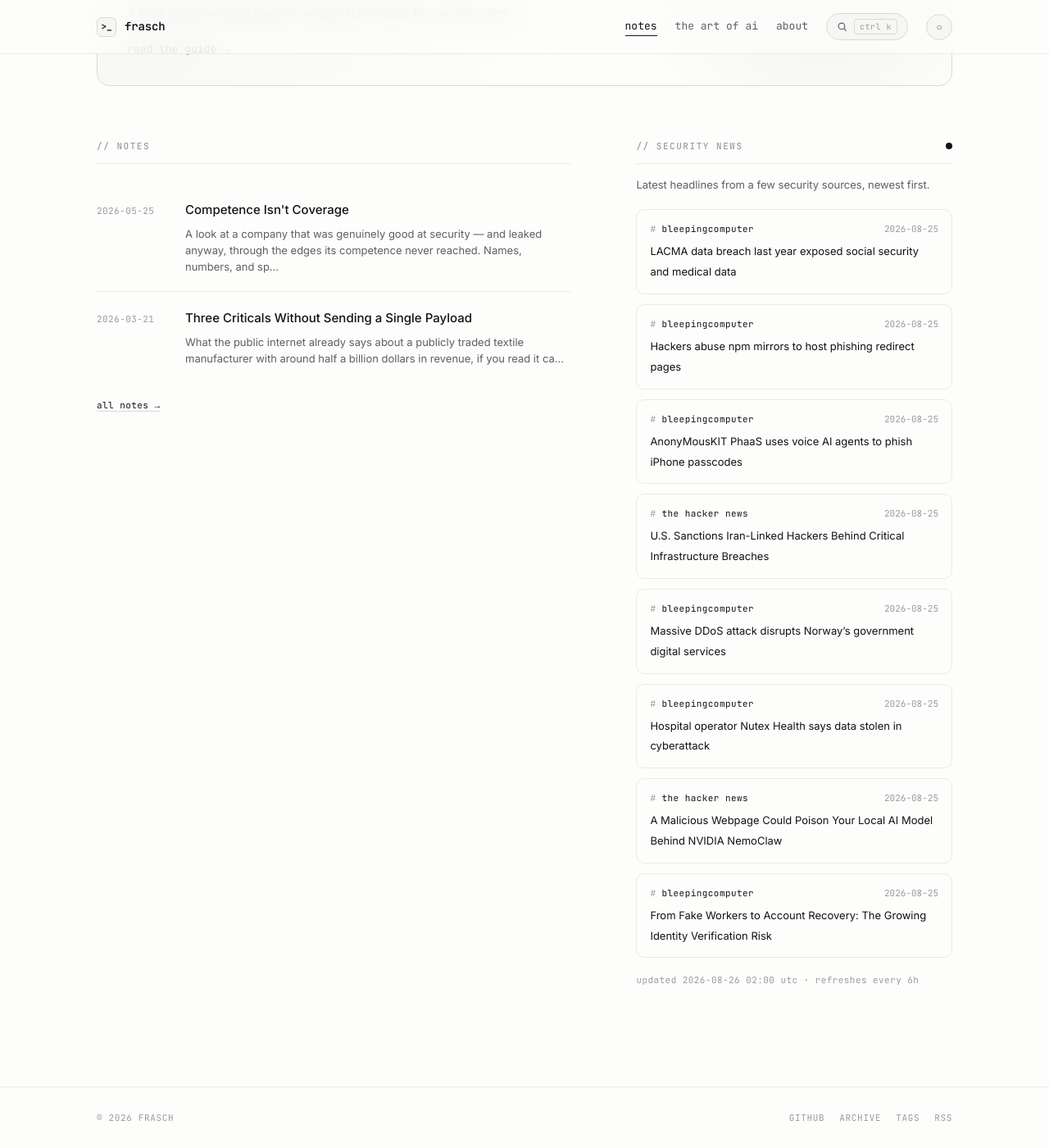
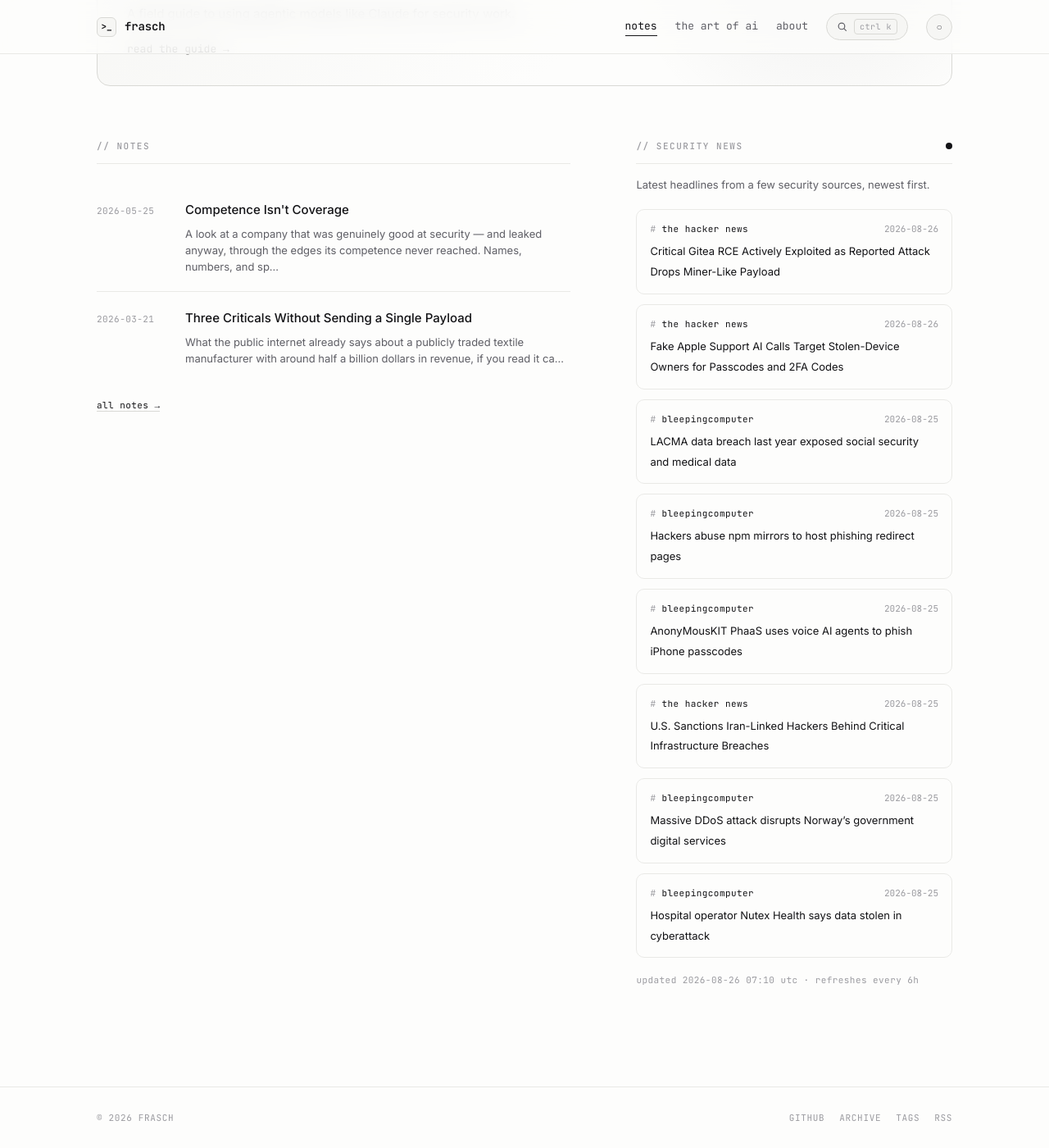
Before and after one commit to whoisfrasch/frasch, a Jekyll site: the page built from index.html, in a window 1280 px wide and 1400 px high, scrolled down 615 px. Shown: the whole window at 82% size. Built offline with Jekyll 4.4.1, drawn with Linux system fonts in a browser that asks for light colours.

Commit message:
Refresh security news feed

```diff
--- a/_data/news.json
+++ b/_data/news.json
@@ -1,6 +1,18 @@
 {
-  "updated": "2026-08-26T02:00:16Z",
+  "updated": "2026-08-26T07:10:27Z",
   "items": [
+    {
+      "source": "the hacker news",
+      "title": "Critical Gitea RCE Actively Exploited as Reported Attack Drops Miner-Like Payload",
+      "link": "https://thehackernews.com/2026/08/critical-gitea-rce-actively-exploited.html",
+      "date": "2026-08-26T06:27:07Z"
+    },
+    {
+      "source": "the hacker news",
+      "title": "Fake Apple Support AI Calls Target Stolen-Device Owners for Passcodes and 2FA Codes",
+      "link": "https://thehackernews.com/2026/08/fake-apple-support-ai-calls-target.html",
+      "date": "2026-08-26T05:47:28Z"
+    },
     {
       "source": "bleepingcomputer",
       "title": "LACMA data breach last year exposed social security and medical data",
@@ -36,18 +48,6 @@
       "title": "Hospital operator Nutex Health says data stolen in cyberattack",
       "link": "https://www.bleepingcomputer.com/news/security/hospital-operator-nutex-health-says-data-stolen-in-cyberattack/",
       "date": "2026-08-25T14:44:16Z"
-    },
-    {
-      "source": "the hacker news",
-      "title": "A Malicious Webpage Could Poison Your Local AI Model Behind NVIDIA NemoClaw",
-      "link": "https://thehackernews.com/2026/08/a-malicious-webpage-could-poison-your.html",
-      "date": "2026-08-25T14:07:37Z"
-    },
-    {
-      "source": "bleepingcomputer",
-      "title": "From Fake Workers to Account Recovery: The Growing Identity Verification Risk",
-      "link": "https://www.bleepingcomputer.com/news/security/from-fake-workers-to-account-recovery-the-growing-identity-verification-risk/",
-      "date": "2026-08-25T14:01:11Z"
     }
   ]
 }
```
